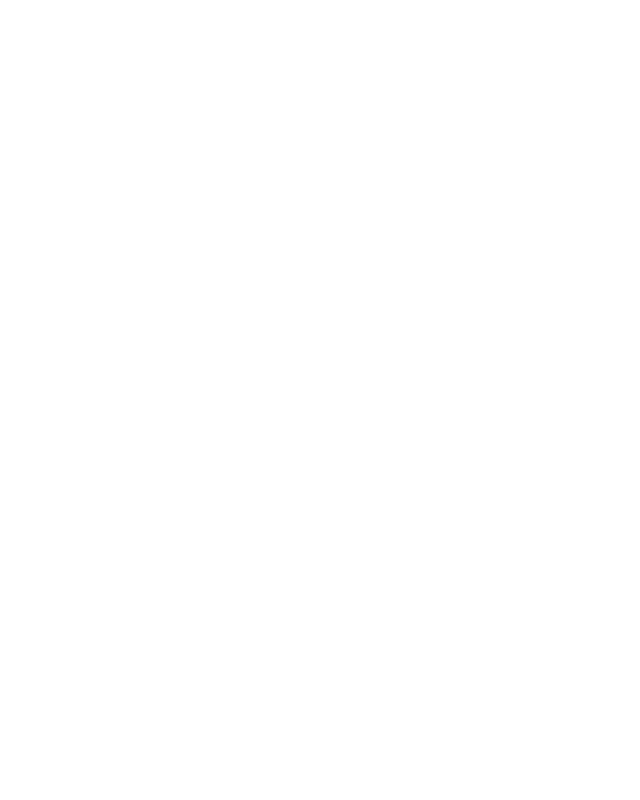
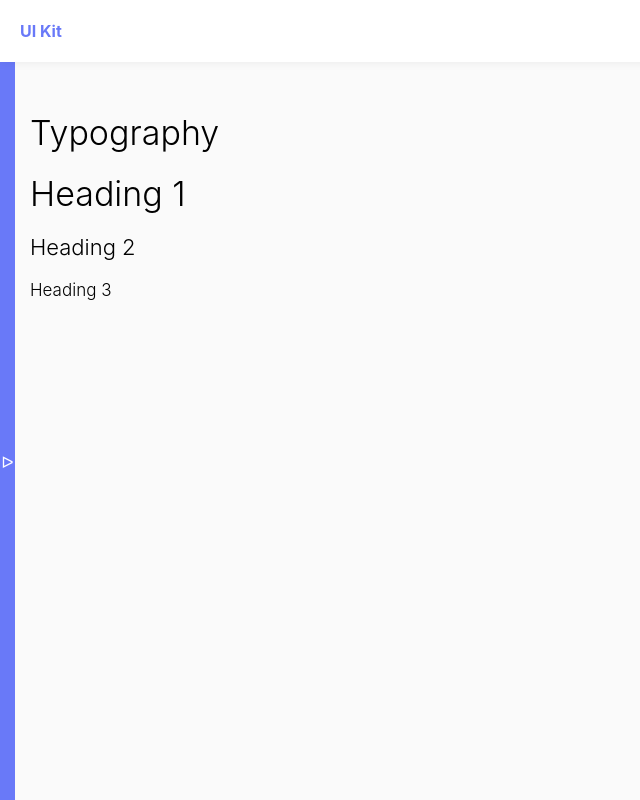
Before and after one commit to serafimq/my-ui-kit, a Vue app: page /#/typography in a window 1280 px wide. Shown: the whole page, without its empty margins (0-640 px from the left). Built offline with nearby package versions, Linux system fonts and the light colour scheme.

Commit message:
created basic structure in project

```diff
--- a/src/App.vue
+++ b/src/App.vue
@@ -1,9 +1,58 @@
 <script setup>
+
+import LayoutHeader from "@/components/layout/Header.vue";
+import LayoutSidebar from "@/components/layout/Sidebar.vue";
+import {ref} from 'vue';
+
+const isOpenMenu = ref(false);
+
+const toggleMenu = () => {
+    isOpenMenu.value = !isOpenMenu.value;
+}
 </script>
 
 <template>
+    <div class="container">
+        <div class="sidebar-toggle" @click="toggleMenu">&#5125;</div>
+        <layout-header />
+        <layout-sidebar :openSidebar="isOpenMenu"/>
+
+        <div :class="['content', {'content--full': !isOpenMenu}]">
+            <router-view />
+        </div>
+    </div>
 </template>
 
-<style scoped>
+<style lang="scss">
+@import "./styles/global.scss";
 
+.content {
+    max-width: 1400px;
+    margin-left: 250px;
+    padding: 30px;
+    transition: .2s;
+    &--full {
+        margin-left: 0;
+    }
+}
+.sidebar-toggle {
+    position: fixed;
+    left: 0;
+    width: 15px;
+    background-color: var(--primary-color);
+    height: 100%;
+    top: 62px;
+    z-index: 1;
+    cursor: pointer;
+    color: #fff;
+    display: flex;
+    align-items: center;
+    justify-content: center;
+}
+
+@media screen and (max-width: 1023px) {
+    .content {
+        margin-left: 0;
+    }
+}
 </style>
--- /dev/null
+++ b/src/components/layout/Header.vue
@@ -0,0 +1,19 @@
+<template>
+    <header class="header">
+        <router-link to="/">UI Kit</router-link>
+    </header>
+</template>
+
+<style lang="scss" scoped>
+.header {
+    background-color: #fff;
+    font-weight: bold;
+    padding: 0 20px;
+    box-shadow: 0 0 10px rgba(0, 0, 0, 0.07);
+    height: 62px;
+    display: flex;
+    align-items: center;
+    z-index: 1;
+    position: relative;
+}
+</style>
--- /dev/null
+++ b/src/components/layout/Sidebar.vue
@@ -0,0 +1,59 @@
+<script setup>
+import {ref} from 'vue';
+
+const props = defineProps({
+    openSidebar: {
+        type: Boolean,
+        required: true,
+    }
+})
+
+const links = ref([
+    {name: 'Typography', href: '/typography'},
+    {name: 'Button', href: '/button'},
+])
+</script>
+
+<template>
+    <div :class="['sidebar', {'sidebar--isopen': openSidebar}]">
+        <router-link
+            v-for="link in links"
+            :key="link.name"
+            class="sidebar__link"
+            :to="link.href">{{ link.name }}
+        </router-link>
+    </div>
+</template>
+
+<style lang="scss" scoped>
+.sidebar {
+    left: 0;
+    top: 62px;
+    height: 100%;
+    background-color: #fff;
+    position: fixed;
+    width: 250px;
+    padding: 20px;
+    transition: .2s;
+    box-shadow: 0 0 10px rgba(0, 0, 0, 0.07);
+    transform: translateX(-250px);
+
+    &--isopen {
+        transform: translateX(0px);
+    }
+
+    &__link {
+        display: block;
+        border-radius: 12px;
+        padding: 10px;
+        border: 2px solid #fff;
+        transition: .2s;
+        font-weight: bold;
+        margin-bottom: 10px;
+
+        &:hover {
+            border-color: var(--primary-color);
+        }
+    }
+}
+</style>
--- a/src/main.js
+++ b/src/main.js
@@ -1,5 +1,8 @@
-import { createApp } from 'vue'
-import './style.css'
-import App from './App.vue'
+import {createApp} from 'vue';
+import App from './App.vue';
 
-createApp(App).mount('#app')
+import router from "./router";
+
+createApp(App)
+  .use(router)
+  .mount('#app')
--- /dev/null
+++ b/src/router/index.js
@@ -0,0 +1,27 @@
+import {createRouter, createWebHashHistory} from "vue-router";
+import Index from "@/views/Index.vue";
+import Button from "@/views/Button.vue";
+import Typography from "@/views/Typography.vue";
+
+const router = createRouter({
+  history: createWebHashHistory(),
+  routes: [
+    {
+      path: '/',
+      name: 'Index',
+      component: Index,
+    },
+    {
+      path: '/button',
+      name: 'Button',
+      component: Button,
+    },
+    {
+      path: '/typography',
+      name: 'Typography',
+      component: Typography,
+    },
+  ]
+})
+
+export default router;
--- a/src/style.css
+++ /dev/null
@@ -1,5 +0,0 @@
-:root {
-  font-family: Inter, Avenir, Helvetica, Arial, sans-serif;
-  -webkit-font-smoothing: antialiased;
-  -moz-osx-font-smoothing: grayscale;
-}
--- /dev/null
+++ b/src/styles/global.scss
@@ -0,0 +1,22 @@
+:root {
+  font-family: Inter, Avenir, Helvetica, Arial, sans-serif;
+  -webkit-font-smoothing: antialiased;
+  -moz-osx-font-smoothing: grayscale;
+
+  --primary-color: #6979f8;
+  --primary-color-hover: #a5affb;
+  --second-color: #be52f2;
+}
+* {
+  box-sizing: border-box;
+}
+
+body {
+  background-color: #fafafa;
+  margin: 0;
+}
+
+a {
+  color: var(--primary-color);
+  text-decoration: none;
+}
--- /dev/null
+++ b/src/views/Button.vue
@@ -0,0 +1,3 @@
+<template>
+    <h1 class="heading-1">Button</h1>
+</template>
--- /dev/null
+++ b/src/views/Index.vue
@@ -0,0 +1,3 @@
+<template>
+  <h1 class="heading-1">Добро пожаловать в наш UI kit</h1>
+</template>
--- /dev/null
+++ b/src/views/Typography.vue
@@ -0,0 +1,26 @@
+<template>
+    <h1 class="heading-1">Typography</h1>
+    <h2 class="heading-1">Heading 1</h2>
+    <h2 class="heading-2">Heading 2</h2>
+    <h2 class="heading-3">Heading 3</h2>
+</template>
+
+<style lang="scss">
+.heading {
+    &-1 {
+        font-size: 34px;
+        margin: 20px 0;
+        font-weight: 300;
+    }
+    &-2 {
+        font-size: 22px;
+        margin: 20px 0;
+        font-weight: 300;
+    }
+    &-3 {
+        font-size: 17px;
+        margin: 20px 0;
+        font-weight: 300;
+    }
+}
+</style>
--- a/vite.config.js
+++ b/vite.config.js
@@ -2,7 +2,6 @@
 import vue from '@vitejs/plugin-vue'
 import path from 'path'
 
-// https://vitejs.dev/config/
 export default defineConfig({
   plugins: [vue()],
   resolve: {
```
